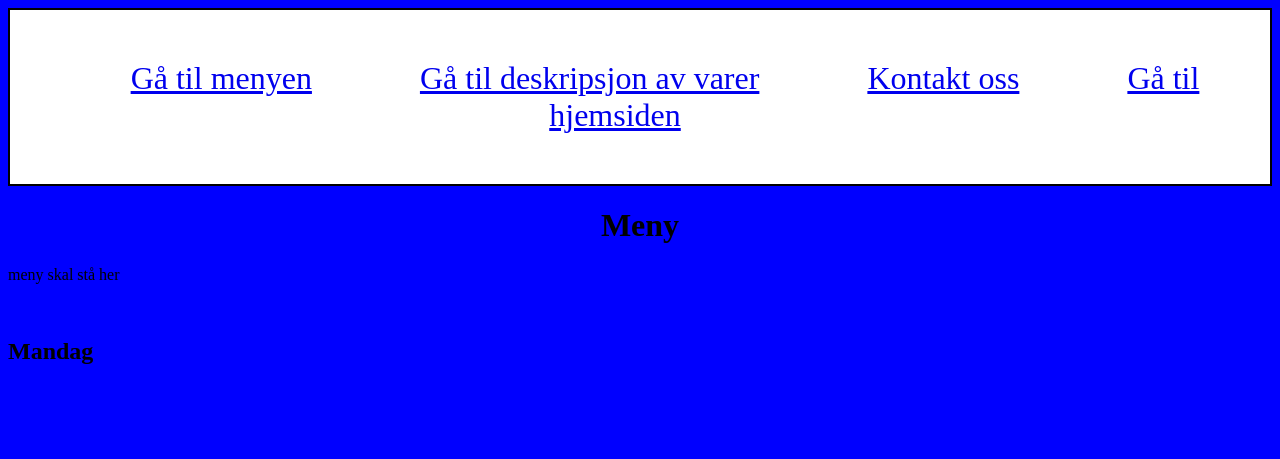
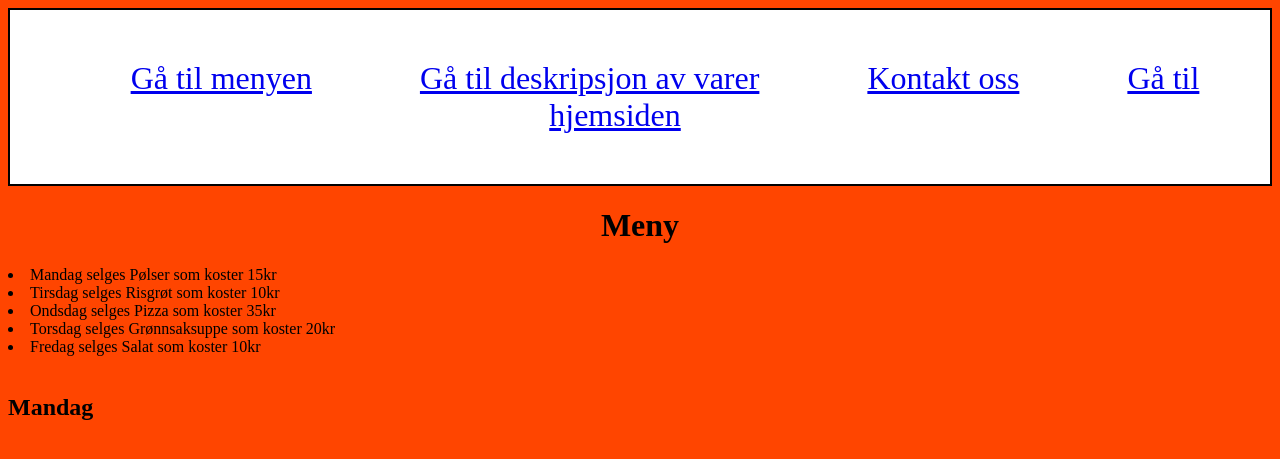
Before and after one commit to Lavaboy080/kant2, a Flask app: page /meny in a window 1280 px wide. Shown: the top 459 px of the page. Run offline with Flask 3, Linux system fonts and the light colour scheme.

Commit message:
lagde en meny ved hjelp av ordbokene i app.py. møtte lage en ny liste kalt ukedager. loop.index0 er en teller for å finne hvilke dager som passer.

```diff
--- a/app.py
+++ b/app.py
@@ -3,8 +3,9 @@ import datetime
 
 app = Flask(__name__)
 
-dager = {'Monday':'Mandag','Tuesday':'Tirsdag','Wednesday':'Ondsdag','Thursday':'Torsdag','Friday':'Fredag','Saturday':'Lørdag','Sunday':'Søndag'}
-verdi = {'Pølser':'15kr','Risgrøt':'10kr','Pizza':'35kr','Grønnsaksuppe':'20kr','Salat':'10kr','Skolefri':'ingen mat','Skolefri':'ingen mat'}
+dager = {'Monday':'Mandag','Tuesday':'Tirsdag','Wednesday':'Ondsdag','Thursday':'Torsdag','Friday':'Fredag'}
+ukedager = ['Mandag','Tirsdag','Ondsdag','Torsdag','Fredag']
+verdi = {'Pølser':'15kr','Risgrøt':'10kr','Pizza':'35kr','Grønnsaksuppe':'20kr','Salat':'10kr'}
 beskribelse ={'Pølser':'Pølse i brød','Risgrøt':'Glutenfri Risgrøt','Pizza':'Pizzastykke med peperoni','Grønnsaksuppe':'Suppe med gulrot og potet','Salat':'Salat med tomat og agurk'}
 dag = datetime.datetime.now().strftime("%A")
 
@@ -16,7 +17,7 @@ def index():
 
 @app.route('/meny')
 def meny():
-    return render_template("meny.html",dager=dager,verdi=verdi,beskribelse=beskribelse,dag=dag)
+    return render_template("meny.html",dager=dager,verdi=verdi,beskribelse=beskribelse,dag=dag,ukedager=ukedager)
 
 @app.route('/varer')
 def varer():
--- a/static/css/style.css
+++ b/static/css/style.css
@@ -1,5 +1,5 @@
 body {
-    background-color: blue;
+    background-color: orangered;
 }
 
 h1 {
--- a/templates/meny.html
+++ b/templates/meny.html
@@ -4,7 +4,11 @@
 
 {% block content %}
 <h1>Meny</h1>
-<p>meny skal stå her</p>
+
+{% for element in verdi %}
+    <li>{{ukedager[loop.index0]}} selges {{element}} som koster {{verdi[element]}}</li>
+
+{% endfor %}
 <br>
 {% for element in dager %}
     {% if dag == element %}
```
